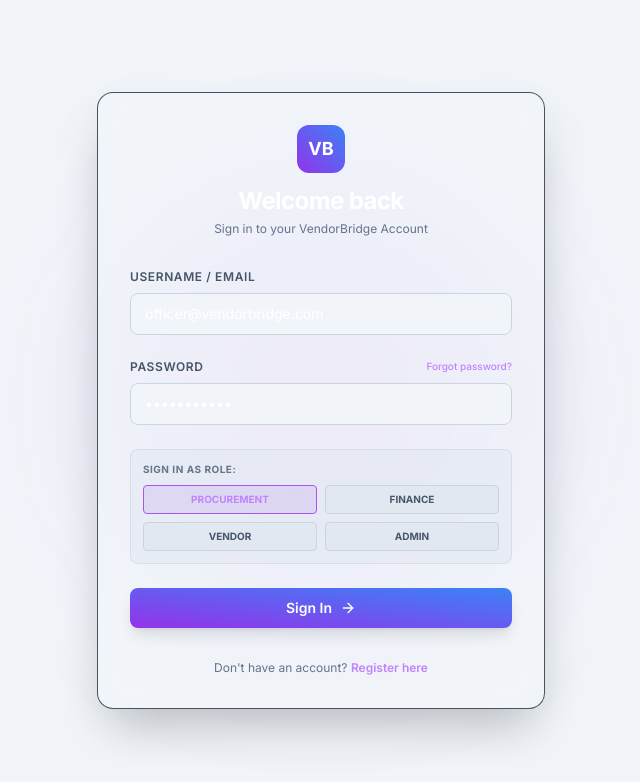
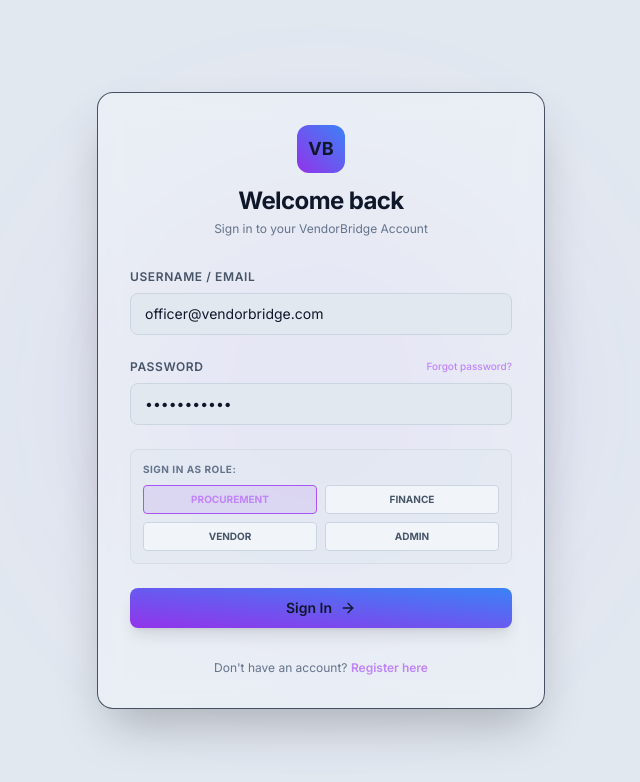
Before and after one commit to Smit-2806/odoo-2k26, a React (Vite) app in the folder frontend/: page /auth/login in a window 1280 px wide. Shown: the top 782 px of the page, without its empty margins (319-959 px from the left). Built offline with nearby package versions, Linux system fonts and the light colour scheme.

Commit message:
style: refine light theme color overrides for text-white and card layouts

```diff
--- a/frontend/src/index.css
+++ b/frontend/src/index.css
@@ -240,15 +240,25 @@
   .bg-\[\#020617\]\/60 { background-color: var(--bg-sidebar) !important; }
   .bg-\[\#020617\] { background-color: var(--bg-app) !important; }
 
+  .bg-slate-900 { background-color: #f1f5f9 !important; }
+  .bg-slate-950 { background-color: #e2e8f0 !important; }
+  .bg-slate-800 { background-color: #f1f5f9 !important; }
+
+  /* Opacity Backgrounds */
   .bg-slate-900\/40 { background-color: var(--bg-card) !important; }
-  .bg-slate-950\/40 { background-color: rgba(226, 232, 240, 0.3) !important; }
-  .bg-slate-950\/50 { background-color: rgba(226, 232, 240, 0.4) !important; }
-  .bg-slate-950\/60 { background-color: rgba(226, 232, 240, 0.5) !important; }
-  .bg-slate-950 { background-color: #f1f5f9 !important; }
-  .bg-slate-900 { background-color: #e2e8f0 !important; }
-  .bg-slate-900\/60 { background-color: #f1f5f9 !important; }
+  .bg-slate-900\/20 { background-color: var(--bg-card) !important; }
+  .bg-slate-950\/40 { background-color: rgba(226, 232, 240, 0.4) !important; }
+  .bg-slate-950\/50 { background-color: rgba(226, 232, 240, 0.5) !important; }
+  .bg-slate-950\/60 { background-color: rgba(226, 232, 240, 0.6) !important; }
+  .bg-slate-950\/20 { background-color: rgba(226, 232, 240, 0.2) !important; }
+  .bg-slate-900\/60 { background-color: rgba(241, 245, 249, 0.8) !important; }
+
+  /* Hover Backgrounds */
   .hover\:bg-slate-900:hover { background-color: #e2e8f0 !important; }
   .hover\:bg-slate-900\/60:hover { background-color: #e2e8f0 !important; }
+  .hover\:bg-slate-900\/40:hover { background-color: #e2e8f0 !important; }
+  .hover\:bg-slate-800:hover { background-color: #e2e8f0 !important; }
+  .hover\:bg-slate-950\/60:hover { background-color: #cbd5e1 !important; }
 
   /* Sidebar */
   aside {
@@ -256,23 +266,35 @@
   }
 
   /* Text overrides */
-  .text-slate-100 { color: var(--text-app) !important; }
-  .text-slate-200 { color: var(--text-primary) !important; }
-  .text-slate-300 { color: var(--text-primary) !important; }
-  .text-slate-400 { color: var(--text-secondary) !important; }
-  .text-slate-500 { color: var(--text-muted) !important; }
-  .text-slate-600 { color: var(--text-muted) !important; }
-  .hover\:text-white:hover { color: #020617 !important; }
+  .text-white { color: #0f172a !important; }
+  .text-slate-100 { color: #0f172a !important; }
+  .text-slate-200 { color: #1e293b !important; }
+  .text-slate-300 { color: #1e293b !important; }
+  .text-slate-400 { color: #475569 !important; }
+  .text-slate-500 { color: #64748b !important; }
+  .text-slate-600 { color: #64748b !important; }
+  .text-slate-700 { color: #94a3b8 !important; }
+
+  /* Hover text overrides */
+  .hover\:text-white:hover { color: #0f172a !important; }
+  .hover\:text-slate-200:hover { color: #1e293b !important; }
+  .hover\:text-slate-300:hover { color: #1e293b !important; }
   .group:hover .group-hover\:text-slate-400 { color: #334155 !important; }
 
   /* Borders */
+  .border-slate-900 { border-color: var(--border-app) !important; }
   .border-slate-800 { border-color: var(--border-app) !important; }
+  .border-slate-700 { border-color: var(--border-app) !important; }
+  .border-slate-900\/60 { border-color: var(--border-card) !important; }
+  .border-slate-900\/80 { border-color: var(--border-card) !important; }
   .border-slate-800\/60 { border-color: var(--border-card) !important; }
   .border-slate-800\/40 { border-color: var(--border-card) !important; }
-  .border-slate-900 { border-color: var(--border-app) !important; }
-  .border-slate-900\/60 { border-color: var(--border-card) !important; }
-  .border-slate-900\/80 { border-color: var(--border-card) !important; }
-  .border-slate-700 { border-color: var(--border-app) !important; }
+
+  /* Glass card overrides */
+  .glass-card {
+    background: rgba(255, 255, 255, 0.7) !important;
+    border-color: #cbd5e1 !important;
+  }
 
   /* Inputs */
   .vb-input {
@@ -286,14 +308,14 @@
 
   /* Tables */
   .vb-table thead tr {
-    background: rgba(226, 232, 240, 0.5) !important;
+    background: rgba(226, 232, 240, 0.6) !important;
     border-bottom-color: var(--border-app) !important;
   }
   .vb-table tbody tr {
     border-bottom-color: var(--border-card) !important;
   }
   .vb-table tbody tr:hover {
-    background: rgba(226, 232, 240, 0.2) !important;
+    background: rgba(226, 232, 240, 0.3) !important;
   }
   .vb-table tbody td {
     color: var(--text-secondary) !important;
```
